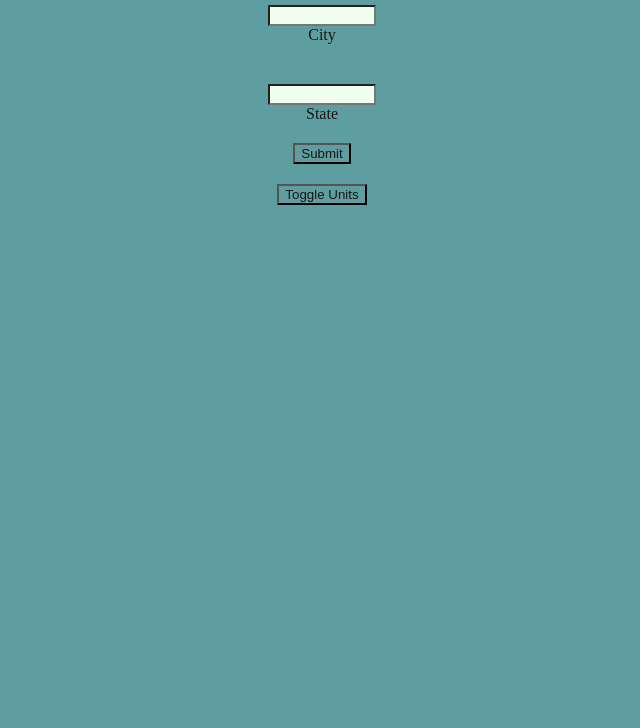
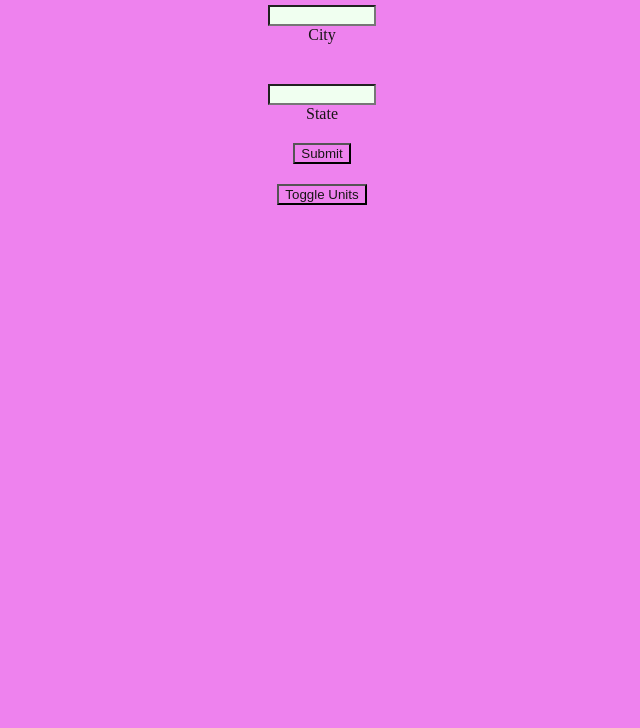
Before and after one commit to alexkrewson/weather, a website: page dist/index.html in a window 1280 px wide. Shown: the part 72-800 px from the top of the page, without its empty margins (318-958 px from the left). Drawn offline with nearby package versions, Linux system fonts and the light colour scheme; files that its build step writes are made by us from their sources.

Commit message:
violet 1926

```diff
--- a/src/sassystyle.scss
+++ b/src/sassystyle.scss
@@ -1,7 +1,7 @@
 * {
     margin: 0 0 0 0;
     color: rgb(24, 21, 21);
-    background-color: cadetblue;
+    background-color: violet;
 }
 
 button {
```
Also changed, not shown: dist/main.js.
